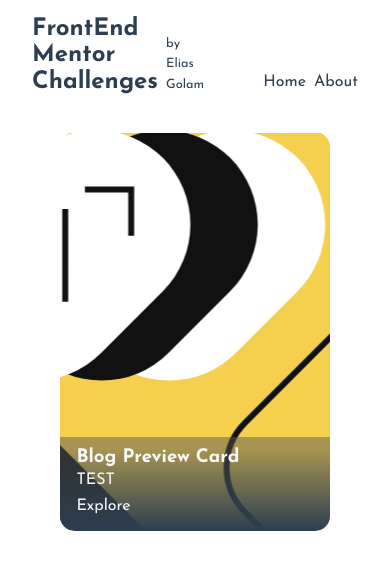
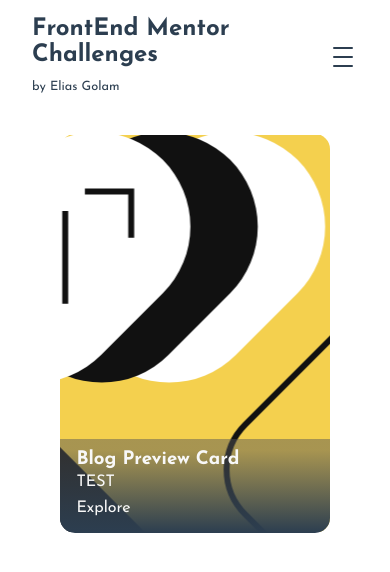
Before and after one commit to code-elias/vue-front-end-challenges, a Vue app: page / in a window 390 px wide. Shown: the top 572 px of the page. Built offline with nearby package versions, Linux system fonts and the light colour scheme.

Commit message:
Created hamburger menu for Navbar

```diff
--- a/src/App.vue
+++ b/src/App.vue
@@ -1,6 +1,7 @@
 <script setup lang="ts">
 import { RouterLink, RouterView, createRouter } from 'vue-router'
-import HelloWorld from './components/HelloWorld.vue'
+// import HelloWorld from './components/HelloWorld.vue'
+import MainNavbar from './components/MainNavbar.vue'
 </script>
 
 <template>
@@ -13,11 +14,11 @@ import HelloWorld from './components/HelloWorld.vue'
           <p class="subtitle">by Elias Golam</p>
         </div>
 
-        <nav class="navbar">
+        <MainNavbar />
+        <!-- <nav class="navbar">
           <RouterLink to="/">Home</RouterLink>
           <RouterLink to="/about">About</RouterLink>
-          <!-- <RouterLink to="/test">Test</RouterLink> -->
-        </nav>
+        </nav> -->
       </div>
     </header>
 
@@ -35,10 +36,16 @@ import HelloWorld from './components/HelloWorld.vue'
 
 .header {
   display: grid;
-  grid-template-columns: 1fr 1fr;
+  grid-template-columns: 5fr 1fr;
   gap: 0.5rem;
 
   padding: 1rem 2rem 1rem 2rem;
+}
+
+.header-title {
+  display: flex;
+  flex-direction: column;
+  gap: 0.5rem;
 }
 
 .title {
@@ -49,17 +56,11 @@ import HelloWorld from './components/HelloWorld.vue'
   font-size: var(--fs-2);
 }
 
-.header-title {
-  display: flex;
-  align-items: end;
-  gap: 0.5rem;
-}
-
-.navbar {
+/* .navbar {
   display: flex;
   align-items: end;
   justify-content: end;
   gap: 0.5rem;
   font-size: var(--ff-4);
-}
+} */
 </style>
--- /dev/null
+++ b/src/components/MainNavbar.vue
@@ -0,0 +1,80 @@
+<script setup lang="ts">
+import { RouterLink } from 'vue-router'
+import { ref } from 'vue'
+import vue from '@vitejs/plugin-vue'
+
+let isActive = ref(false)
+
+function toggle() {
+  isActive.value = !isActive.value
+}
+</script>
+
+<template>
+  <div class="wrapper">
+    <button class="navbar-menu-btn pointer" :class="{ active: isActive }" @click="toggle">
+      <span class="top line"></span>
+      <span class="middle line"></span>
+      <span class="bottom line"></span>
+    </button>
+  </div>
+
+  <!-- <div>
+    <nav class="navbar">
+      <RouterLink to="/">Home</RouterLink>
+      <RouterLink to="/about">About</RouterLink>
+    </nav>
+  </div> -->
+</template>
+
+<style scoped lang="scss">
+.wrapper {
+  display: flex;
+  justify-content: end;
+  align-items: center;
+}
+
+.navbar-menu-btn {
+  --btn-size: 20px;
+  --btn-padding: 5px;
+
+  position: relative;
+  display: flex;
+  flex-direction: column;
+  justify-content: space-between;
+  height: calc(var(--btn-size) + 2 * var(--btn-padding));
+  padding: var(--btn-padding);
+
+  .line {
+    background: var(--color-text);
+    border-radius: 2px;
+
+    display: block;
+    width: var(--btn-size);
+    height: 2px;
+
+    transform-origin: center;
+
+    transition: all 400ms ease;
+  }
+
+  /* HOVER */
+  &:hover {
+  }
+
+  /* ACTIVE */
+  &.active {
+    .top {
+      transform: translateY(9px) rotate(-45deg);
+    }
+
+    .middle {
+      opacity: 0;
+    }
+
+    .bottom {
+      transform: translateY(-9px) rotate(45deg);
+    }
+  }
+}
+</style>
```
Also changed, not shown: 1 other file (tests, documents, lock files or other folders).
